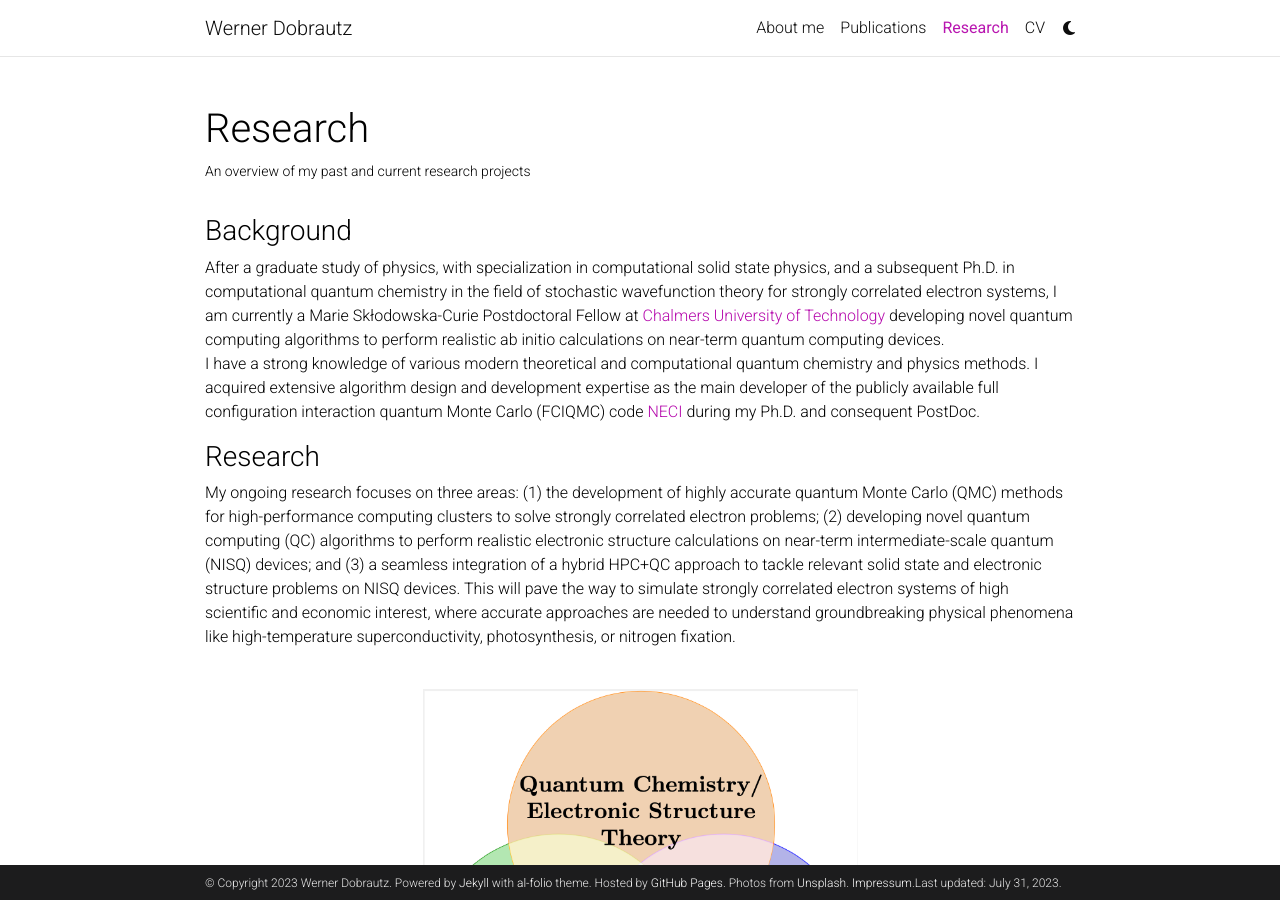
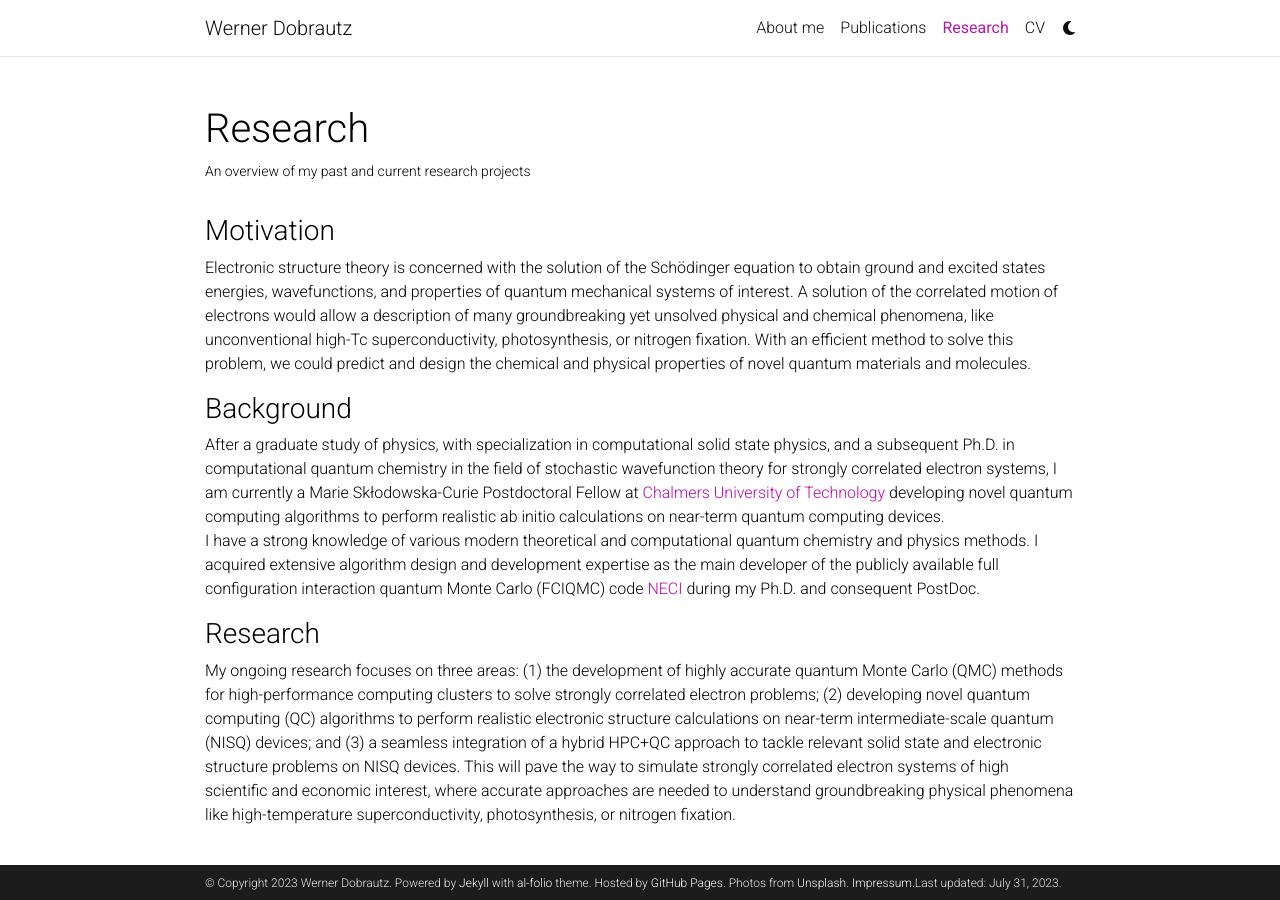
Before and after one commit to dobrautz/dobrautz.github.io, a Jekyll site: the page built from _pages/projects.md, in a window 1280 px wide and 900 px high. Built offline with Jekyll 4.4.1, drawn with Linux system fonts in a browser that asks for light colours; full-size pictures stand in for the smaller copies a plugin makes; comment, search, counter and statistics services are not loaded; a style sheet for code colours, icons or effects is not loaded.

Commit message:
Update projects.md

```diff
--- a/_pages/projects.md
+++ b/_pages/projects.md
@@ -8,6 +8,20 @@ nav_order: 2
 display_categories: [Research]
 horizontal: true
 ---
+
+<h3>Motivation</h3>
+
+<p>
+	Electronic structure theory is concerned with the solution of the Schödinger equation to obtain ground and excited states
+	energies, wavefunctions, and properties of quantum mechanical systems of interest.
+	A solution of the correlated motion of electrons would allow a description
+	of many groundbreaking yet unsolved physical and chemical phenomena, like unconventional high-Tc
+	superconductivity, photosynthesis, or nitrogen fixation.
+	With an efficient method to solve this problem, we could predict and design the chemical and physical properties of novel
+	quantum materials and molecules.
+</p>
+
+
 <h3>Background</h3>
 
 After a graduate study of physics, with specialization in computational solid state physics, and a subsequent Ph.D. in computational quantum chemistry in the field of stochastic wavefunction theory for strongly correlated electron systems, I am currently a Marie Skłodowska-Curie Postdoctoral Fellow at <a href='https://www.chalmers.se/en/persons/dobrautz/'>Chalmers University of Technology</a> developing novel quantum computing algorithms to perform realistic ab initio calculations on near-term quantum computing devices. <br>
```
